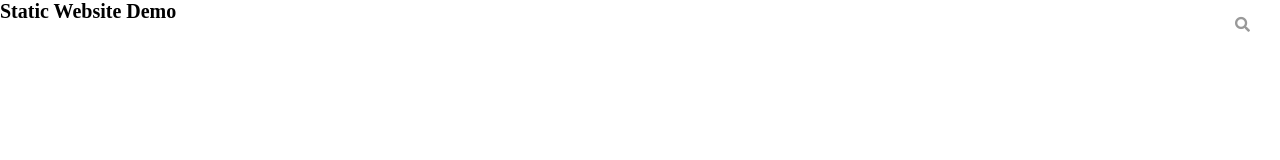
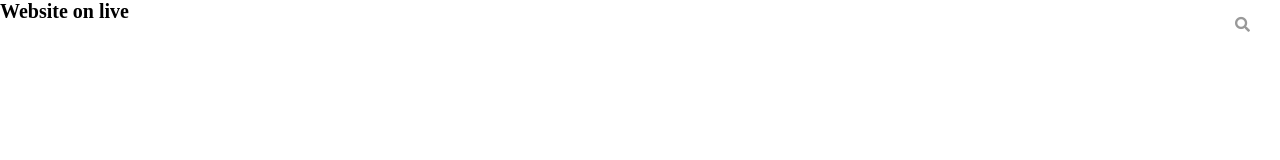
Before and after one commit to Sudar-LA/StaticWebapp, a plain HTML site: page index.html in a window 1280 px wide. Drawn offline with Linux system fonts and the light colour scheme.

Commit message:
Updated the title

```diff
--- a/index.html
+++ b/index.html
@@ -5,7 +5,7 @@
     <meta http-equiv="X-UA-Compatible" content="IE=edge" />
     <meta name="viewport" content="width=device-width, initial-scale=1.0" />
     <title>Search Bar</title>
-    <h1>Static Website Demo</h1>
+    <h1>Website on live</h1>
     <link rel="stylesheet" href="style.css" />
     <link
       rel="stylesheet"
```
